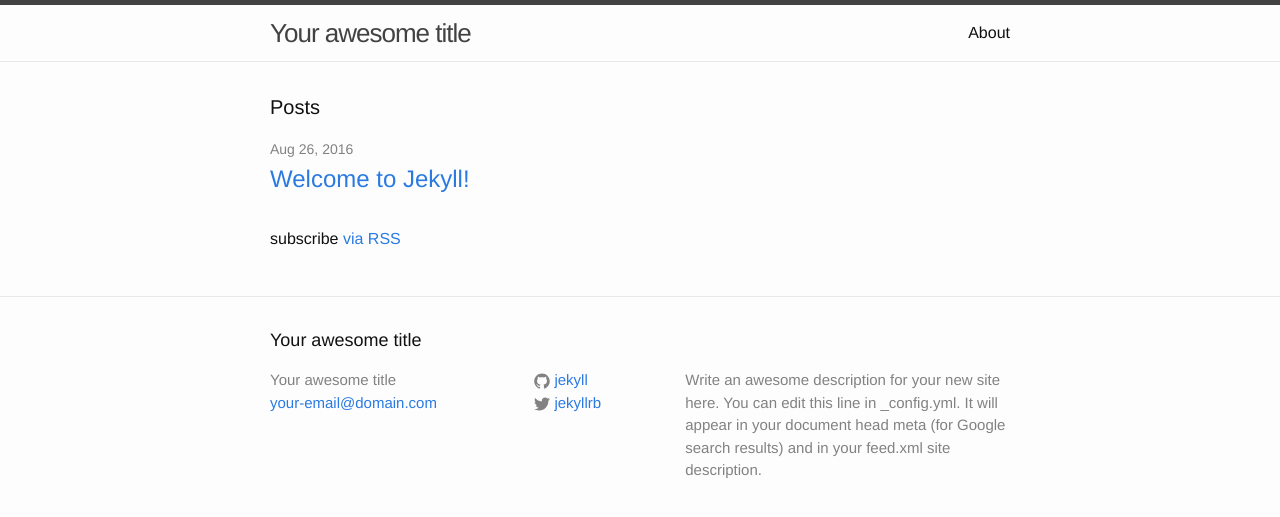
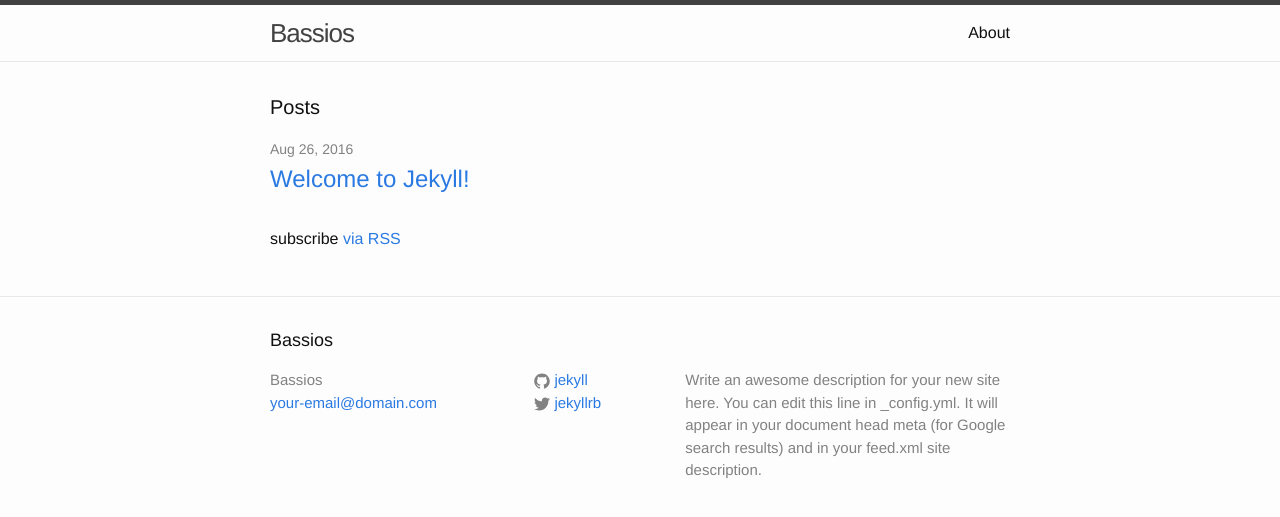
Before and after one commit to bassios/bassios.github.io, a Jekyll site: the page built from index.html, in a window 1280 px wide. Shown: the top 517 px of the page. Built offline with Jekyll 4.4.1, drawn with Linux system fonts in a browser that asks for light colours.

Commit message:
Update _config.yml

```diff
--- a/_config.yml
+++ b/_config.yml
@@ -6,14 +6,14 @@
 # 'jekyll serve'. If you change this file, please restart the server process.
 
 # Site settings
-title: Your awesome title
+title: Bassios
 email: your-email@domain.com
 description: > # this means to ignore newlines until "baseurl:"
   Write an awesome description for your new site here. You can edit this
   line in _config.yml. It will appear in your document head meta (for
   Google search results) and in your feed.xml site description.
 baseurl: "" # the subpath of your site, e.g. /blog
-url: "http://yourdomain.com" # the base hostname & protocol for your site
+url: "http://bassios.github.io" # the base hostname & protocol for your site
 twitter_username: jekyllrb
 github_username:  jekyll
 
```
